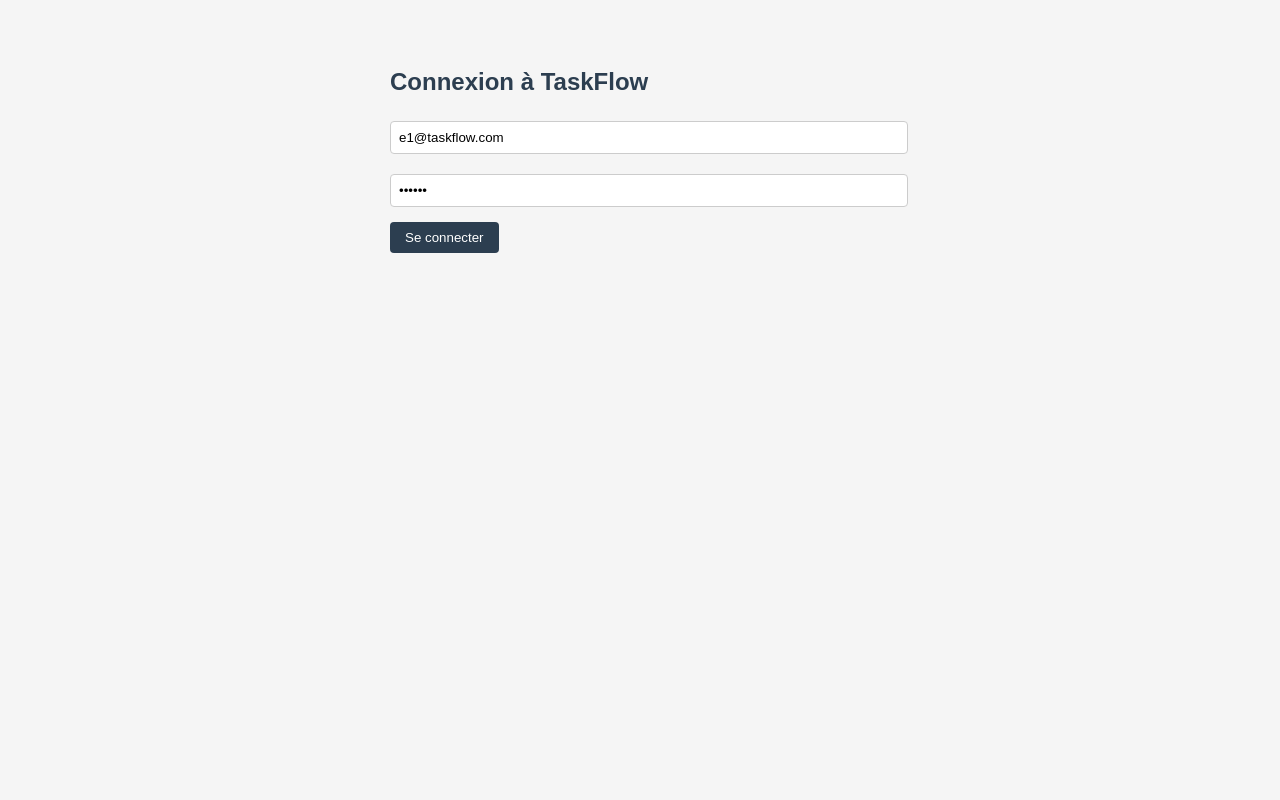
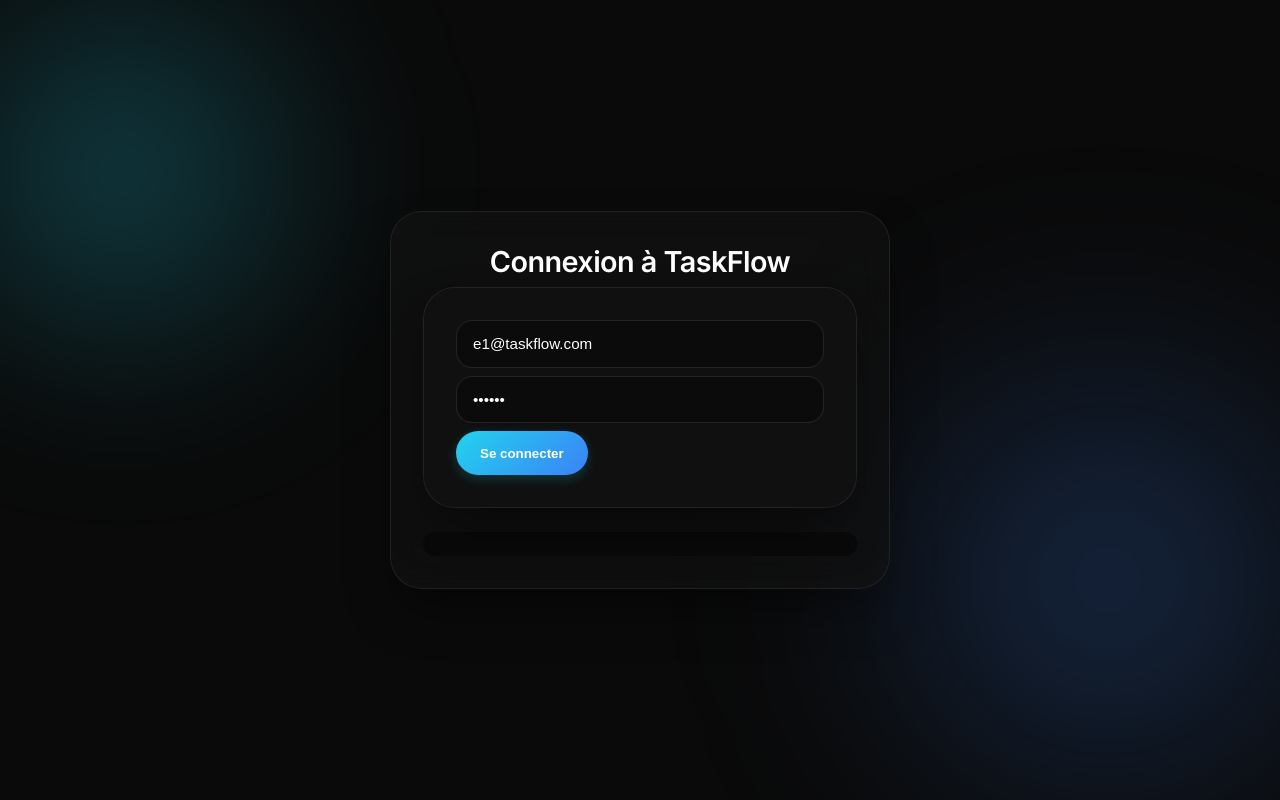
Before and after one commit to chadazerrouk-droid/taskflow_project, a website: page public/login.html in a window 1280 px wide. Drawn offline with Linux system fonts and the light colour scheme.

Commit message:
style: add modern glassmorphic CSS for all forms

```diff
--- a/public/style.css
+++ b/public/style.css
@@ -1,33 +1,156 @@
+/* Import Google Fonts */
+@import url('https://fonts.googleapis.com/css2?family=Inter:opsz,wght@14..32,300;14..32,400;14..32,500;14..32,600;14..32,700&display=swap');
+
+* {
+    margin: 0;
+    padding: 0;
+    box-sizing: border-box;
+}
+
 body {
-    font-family: Arial, sans-serif;
+    font-family: 'Inter', sans-serif;
+    background: #0a0a0a;
+    min-height: 100vh;
+    display: flex;
+    align-items: center;
+    justify-content: center;
+    padding: 2rem;
+    position: relative;
+    overflow-x: hidden;
+}
+
+/* Arrière‑plan abstrait */
+body::before {
+    content: '';
+    position: fixed;
+    top: -10%;
+    left: -10%;
+    width: 500px;
+    height: 500px;
+    background: radial-gradient(circle, rgba(34,211,238,0.3) 0%, rgba(34,211,238,0) 70%);
+    border-radius: 50%;
+    filter: blur(80px);
+    z-index: 0;
+    pointer-events: none;
+}
+
+body::after {
+    content: '';
+    position: fixed;
+    bottom: -10%;
+    right: -10%;
+    width: 600px;
+    height: 600px;
+    background: radial-gradient(circle, rgba(59,130,246,0.3) 0%, rgba(59,130,246,0) 70%);
+    border-radius: 50%;
+    filter: blur(100px);
+    z-index: 0;
+    pointer-events: none;
+}
+
+/* Glass panel principal */
+form, .container {
+    background: rgba(18, 18, 18, 0.7);
+    backdrop-filter: blur(16px);
+    border: 1px solid rgba(255, 255, 255, 0.08);
+    border-radius: 2rem;
+    padding: 2rem;
     max-width: 500px;
-    margin: 2rem auto;
-    padding: 1rem;
-    background: #f5f5f5;
+    width: 100%;
+    z-index: 1;
+    position: relative;
+    box-shadow: 0 25px 50px -12px rgba(0, 0, 0, 0.5);
 }
+
 h2 {
-    color: #2c3e50;
+    color: white;
+    font-weight: 600;
+    font-size: 1.8rem;
+    text-align: center;
+    margin-bottom: 0.5rem;
+    letter-spacing: -0.02em;
 }
+
+/* Labels flottants simplifiés */
 input, textarea, select {
     width: 100%;
-    padding: 8px;
-    margin: 5px 0 15px;
-    border: 1px solid #ccc;
-    border-radius: 4px;
+    padding: 0.9rem 1rem;
+    background: rgba(0, 0, 0, 0.3);
+    border: 1px solid rgba(255, 255, 255, 0.1);
+    border-radius: 1rem;
+    color: white;
+    font-size: 0.95rem;
+    transition: all 0.2s ease;
+    margin-bottom: 0.5rem;
 }
+
+input:focus, textarea:focus, select:focus {
+    outline: none;
+    border-color: #22d3ee;
+    box-shadow: 0 0 0 2px rgba(34, 211, 238, 0.2);
+}
+
+/* Placeholder style */
+input::placeholder, textarea::placeholder {
+    color: rgba(255, 255, 255, 0.4);
+}
+
+/* Boutons modernes */
 button {
-    background: #2c3e50;
+    background: linear-gradient(135deg, #22d3ee 0%, #3b82f6 100%);
     color: white;
-    padding: 8px 15px;
-    margin-right: 10px;
+    padding: 0.9rem 1.5rem;
     border: none;
-    border-radius: 4px;
+    border-radius: 2rem;
+    font-weight: 600;
     cursor: pointer;
+    transition: all 0.2s ease;
+    margin-right: 1rem;
+    box-shadow: 0 4px 12px rgba(34, 211, 238, 0.2);
 }
+
 button:hover {
-    background: #1a252f;
+    transform: translateY(-2px);
+    box-shadow: 0 8px 20px rgba(34, 211, 238, 0.3);
 }
+
+button:active {
+    transform: translateY(0);
+}
+
+/* Bouton effacer / secondaire */
+button:not([type="submit"]) {
+    background: rgba(255, 255, 255, 0.05);
+    box-shadow: none;
+    border: 1px solid rgba(255, 255, 255, 0.1);
+}
+
+button:not([type="submit"]):hover {
+    background: rgba(255, 255, 255, 0.1);
+    transform: translateY(-1px);
+}
+
+/* Message flottant */
 #message {
-    margin-top: 15px;
-    font-weight: bold;
+    margin-top: 1.5rem;
+    text-align: center;
+    font-weight: 500;
+    font-size: 0.9rem;
+    padding: 0.75rem;
+    border-radius: 1rem;
+    background: rgba(0, 0, 0, 0.4);
+    backdrop-filter: blur(4px);
 }
+
+/* Responsive */
+@media (max-width: 640px) {
+    body {
+        padding: 1rem;
+    }
+    form, .container {
+        padding: 1.5rem;
+    }
+    h2 {
+        font-size: 1.5rem;
+    }
+}
```
